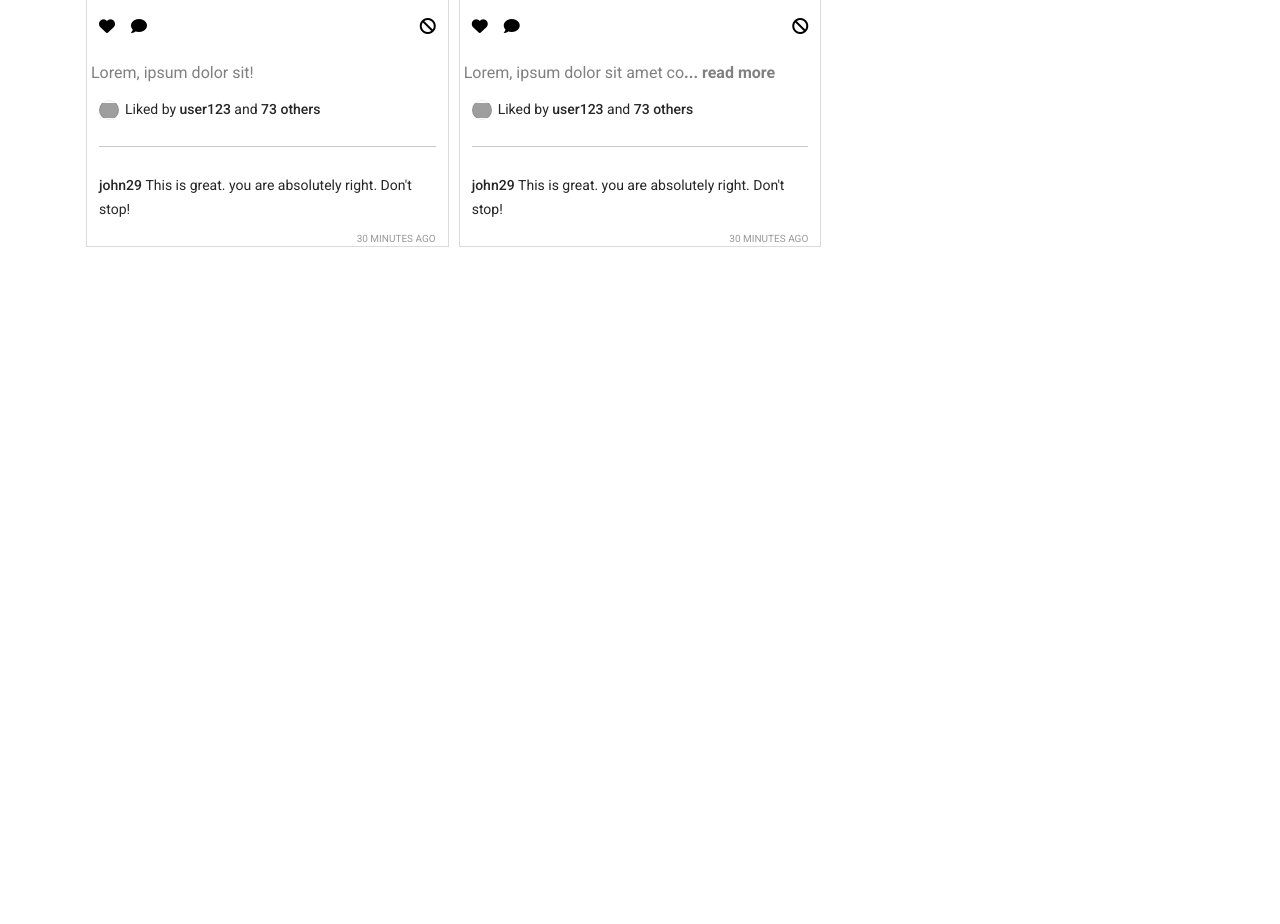
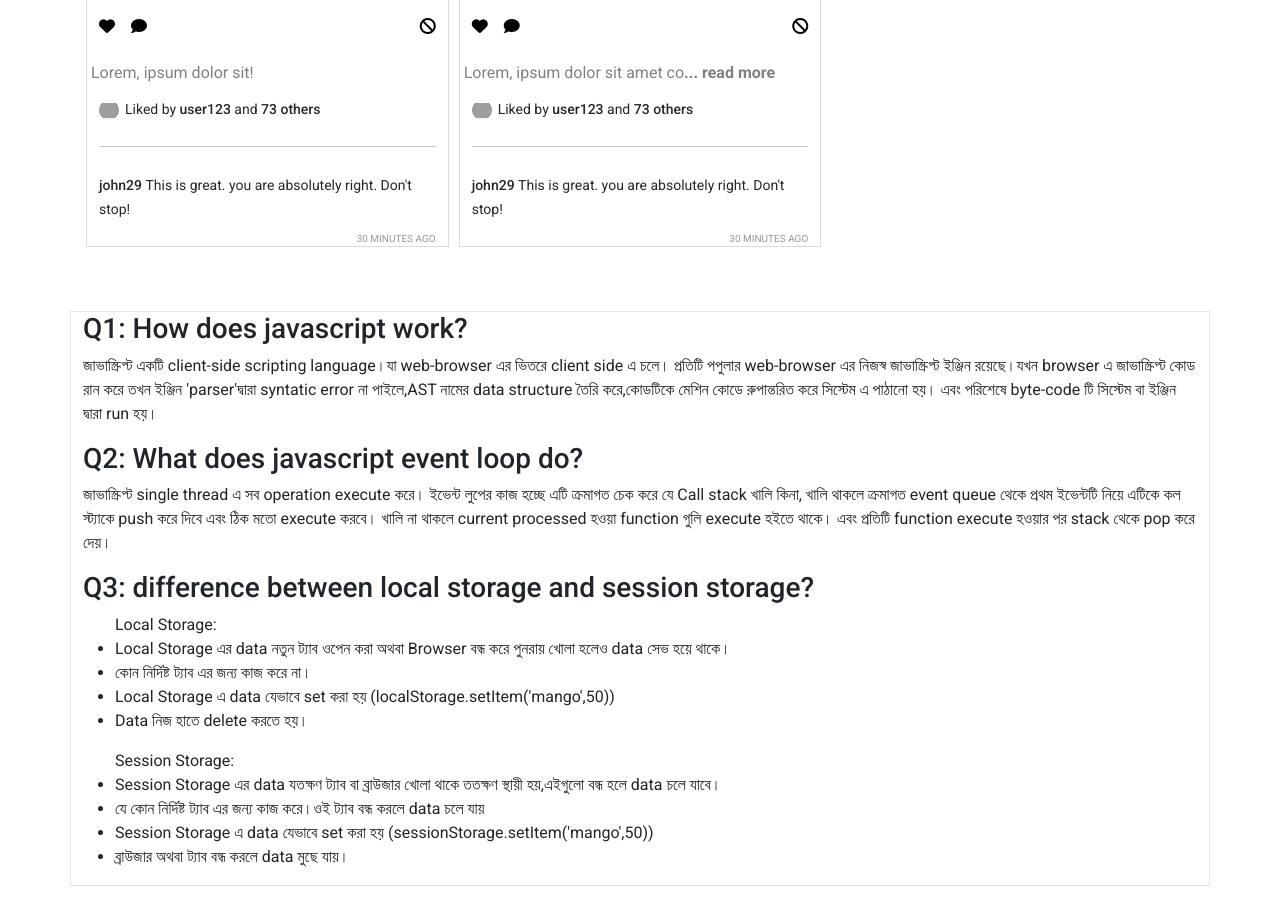
Before and after one commit to zayanahmed925/insta-sohor, a plain HTML site: page index.html in a window 1280 px wide. Shown: the part 1285-2209 px from the top of the page. Before the commit the page ends 1548 px from the top, so only its background shows below. Drawn offline with nearby package versions, Linux system fonts and the light colour scheme; grey boxes are pictures that could not be loaded.

Commit message:
Question answer compleate

```diff
--- a/index.html
+++ b/index.html
@@ -1,5 +1,6 @@
 <!DOCTYPE html>
 <html lang="en">
+
 <head>
     <meta charset="UTF-8" />
     <meta http-equiv="X-UA-Compatible" content="IE=edge" />
@@ -7,49 +8,28 @@
     <title>Insta-Sohor</title>
     <link rel="stylesheet" href="./css/style.css" />
     <!-- Latest compiled and minified CSS -->
-        <link
-            href="https://cdn.jsdelivr.net/npm/bootstrap@5.1.3/dist/css/bootstrap.min.css"
-            rel="stylesheet"
-            integrity="sha384-1BmE4kWBq78iYhFldvKuhfTAU6auU8tT94WrHftjDbrCEXSU1oBoqyl2QvZ6jIW3"
-            crossorigin="anonymous"
-        />
+    <link href="https://cdn.jsdelivr.net/npm/bootstrap@5.1.3/dist/css/bootstrap.min.css" rel="stylesheet"
+        integrity="sha384-1BmE4kWBq78iYhFldvKuhfTAU6auU8tT94WrHftjDbrCEXSU1oBoqyl2QvZ6jIW3" crossorigin="anonymous" />
 
     <!-- google Montserrat  font  -->
     <link rel="preconnect" href="https://fonts.googleapis.com" />
     <link rel="preconnect" href="https://fonts.gstatic.com" crossorigin />
-        <link
-            href="https://fonts.googleapis.com/css2?family=Montserrat:wght@300;400;500&display=swap"
-            rel="stylesheet"
-        />
-        <link
-            rel="stylesheet"
-            href="https://cdnjs.cloudflare.com/ajax/libs/font-awesome/6.0.0/css/all.min.css"
+    <link href="https://fonts.googleapis.com/css2?family=Montserrat:wght@300;400;500&display=swap" rel="stylesheet" />
+    <link rel="stylesheet" href="https://cdnjs.cloudflare.com/ajax/libs/font-awesome/6.0.0/css/all.min.css"
         integrity="sha512-9usAa10IRO0HhonpyAIVpjrylPvoDwiPUiKdWk5t3PyolY1cOd4DSE0Ga+ri4AuTroPR5aQvXU9xC6qOPnzFeg=="
-            crossorigin="anonymous"
-            referrerpolicy="no-referrer"
-        />
+        crossorigin="anonymous" referrerpolicy="no-referrer" />
 </head>
 
 <body>
     <header>
         <nav class="navbar navbar-expand-lg navbar-light bg-light px-5">
             <a class="navbar-brand" href="#">Insta-Sohor</a>
-                <button
-                    class="navbar-toggler"
-                    type="button"
-                    data-toggle="collapse"
-                    data-target="#navbarSupportedContent"
-                    aria-controls="navbarSupportedContent"
-                    aria-expanded="false"
-                    aria-label="Toggle navigation"
-                >
+            <button class="navbar-toggler" type="button" data-toggle="collapse" data-target="#navbarSupportedContent"
+                aria-controls="navbarSupportedContent" aria-expanded="false" aria-label="Toggle navigation">
                 <span class="navbar-toggler-icon"></span>
             </button>
 
-                <div
-                    class="collapse navbar-collapse justify-content-end"
-                    id="navbarSupportedContent"
-                >
+            <div class="collapse navbar-collapse justify-content-end" id="navbarSupportedContent">
                 <ul class="navbar-nav mr-auto">
                     <li class="nav-link active" role="button" onclick="switchTab( 'posts' )">
                         <i class="fa-solid fa-house"></i>
@@ -77,9 +57,39 @@
             <h1>Reported posts</h1>
         </div>
     </main>
+    <section id="question" class="container border my-5">
+        <h3>Q1: How does javascript work?</h3>
+        <p>জাভাস্ক্রিপ্ট একটি client-side scripting language।যা web-browser এর ভিতরে client side এ চলে। প্রতিটি পপুলার
+            web-browser এর নিজস্ব জাভাস্ক্রিপ্ট ইঞ্জিন রয়েছে।যখন browser এ জাভাস্ক্রিপ্ট কোড রান করে তখন ইঞ্জিন
+            'parser'দ্বারা syntatic error না পাইলে,AST নামের data structure তৈরি করে,কোডটিকে মেশিন কোডে রুপান্তরিত করে
+            সিস্টেম এ পাঠানো হয়। এবং পরিশেষে byte-code টি সিস্টেম বা ইঞ্জিন দ্বারা run হয়।</p>
+        <h3>Q2: What does javascript event loop do?</h3>
+        <p>জাভাস্ক্রিপ্ট single thread এ সব operation execute করে। ইভেন্ট লুপের কাজ হচ্ছে এটি ক্রমাগত চেক করে যে Call
+            stack খালি কিনা, খালি থাকলে
+            ক্রমাগত event queue থেকে প্রথম ইভেন্টটি নিয়ে এটিকে কল স্ট্যাকে push করে দিবে এবং ঠিক মতো execute করবে।
+            খালি না থাকলে current processed হওয়া function গুলি execute হইতে থাকে। এবং প্রতিটি function execute হওয়ার পর
+            stack থেকে pop করে দেয়। </p>
+        <h3> Q3: difference between local storage and session storage?</h3>
+        <ul>Local Storage:
+            <li>Local Storage এর data নতুন ট্যাব ওপেন করা অথবা Browser বন্ধ করে পুনরায় খোলা হলেও data সেভ হয়ে থাকে।
+            </li>
+            <li>কোন ‍নির্দিষ্ট ট্যাব এর জন্য কাজ করে না।</li>
+            <li>Local Storage এ data যেভাবে set করা হয় (localStorage.setItem('mango',50))</li>
+            <li>Data নিজ হাতে delete করতে হয়।</li>
+        </ul>
+        <ul>Session Storage:
+            <li>Session Storage এর data যতক্ষণ ট্যাব বা ব্রাউজার খোলা থাকে ততক্ষণ স্থায়ী হয়,এইগুলো বন্ধ হলে data চলে
+                যাবে।</li>
+            <li>যে কোন নির্দিষ্ট ট্যাব এর জন্য কাজ করে।ওই ট্যাব বন্ধ করলে data চলে যায়</li>
+            <li>Session Storage এ data যেভাবে set করা হয় (sessionStorage.setItem('mango',50))</li>
+            <li>ব্রাউজার অথবা ট্যাব বন্ধ করলে data মুছে যায়। </li>
+        </ul>
+
+    </section>
     <footer></footer>
 
     <!-- add javascript  file  -->
     <script src="./js/app.js"></script>
 </body>
+
 </html>
--- a/js/app.js
+++ b/js/app.js
@@ -1,7 +1,7 @@
 let posts = [];
 
-const likedPostsId = [];
-const reportedPostsId = [];
+let likedPostsId = [];
+let reportedPostsId = [];
 
 const getLikedPosts = () => {
   return posts.filter((post) => likedPostsId.includes(post.id));
@@ -31,6 +31,7 @@ const displayContent = (text) => {
 };
 
 const switchTab = (id) => {
+  document.getElementById("question").style.display = 'block';
   if (id === "posts") {
     document.getElementById("posts").style.display = "grid";
     document.getElementById("liked").style.display = "none";
@@ -144,21 +145,22 @@ const showPosts = (posts) => {
 
 const displayLikedPosts = () => {
   const likedPosts = getLikedPosts();
-  document.getElementById("liked").innerHTML = '';
+  document.getElementById("question").style.display = 'none';
   likedPosts.forEach((post) => {
     const div = createPost(post);
     document.getElementById("liked").appendChild(div);
   });
+  likedPostsId = [];
 };
 
 const displayReportedPosts = () => {
   const reportedPosts = getReportedPosts();
-  document.getElementById("reported").innerHTML = '';
-  // console.log(reportedPosts)
+  document.getElementById("question").style.display = 'none';
   reportedPosts.forEach((post) => {
     const div = createPost(post);
     document.getElementById("reported").appendChild(div);
   });
+  reportedPostsId = [];
 };
 
 const loadPosts = async () => {
```
Lines whose indentation alone changed are shown as unchanged.
